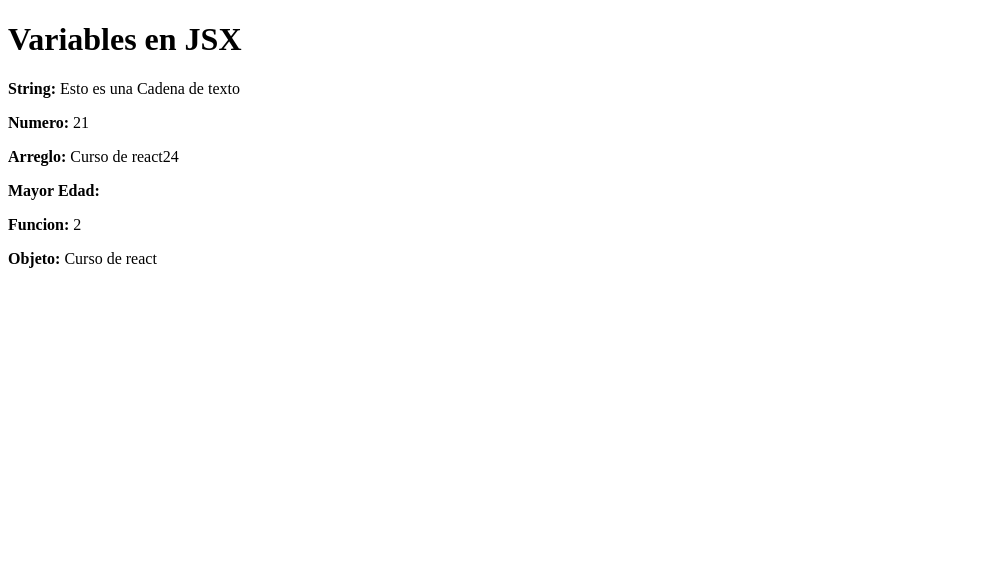
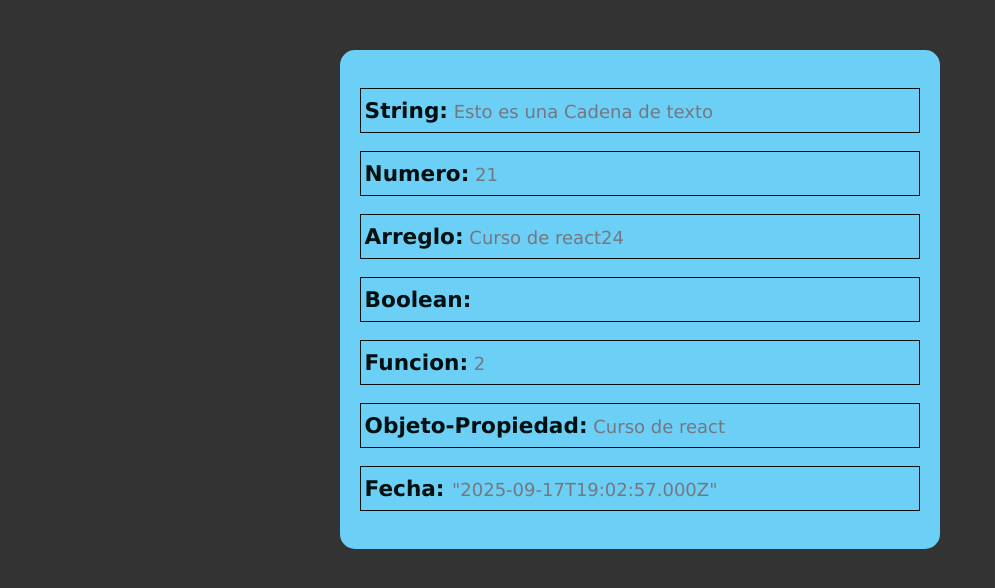
Before and after one commit to Jhonatanisai8/primer-proyecto-react, a React (Vite) app: page / in a window 1280 px wide. Shown: the top 588 px of the page, without its empty margins (0-995 px from the left). Built offline with nearby package versions, Linux system fonts and the light colour scheme.

Commit message:
estilos css

```diff
--- /dev/null
+++ b/src/01-variables/PrimerComponente.css
@@ -0,0 +1,37 @@
+* {
+    font-size: 15px;
+    box-sizing: border-box;
+}
+
+ul {
+    background-color: #6CCFF6;
+    width: 600px;
+    margin: 0 auto;
+    margin-top: 50px;
+    border-radius: 1em;
+    padding: 20px;
+}
+
+li {
+    list-style: none;
+    margin: 1em 0;
+    font-size: 1.2em;
+    font-family: Verdana, Geneva, Tahoma;
+    color: #757780;
+    border: 1px solid #001011;
+    padding: .5em .2em;
+}
+
+strong {
+    color: #001011;
+    font-size: 1.2em;
+    font-family: Verdana, Geneva, Tahoma, sans-serif;
+    transition-property: font-size;
+    transition-duration: 2s;
+    transition-timing-function: ease-in;
+}
+
+li:hover {
+    cursor: pointer;
+    font-size: 1.3em;
+}
--- a/src/main.jsx
+++ b/src/main.jsx
@@ -3,11 +3,13 @@ import { createRoot } from "react-dom/client";
 import { PrimerComponente } from "./01-variables/PrimerComponente";
 import { SegundoComponente } from "./01-variables/SegundoComponente";
 import { ComponenteVariables } from "./01-variables/ComponenteVariables";
-
+// importamos los estilos css
+import "./styles.css";
+import "./01-variables/PrimerComponente.css"
 createRoot(document.getElementById("root")).render(
   <StrictMode>
     {/* <SegundoComponente /> */}
-    {/* <PrimerComponente /> */}
-    <ComponenteVariables />
+    <PrimerComponente />
+    {/* <ComponenteVariables /> */}
   </StrictMode>
 );
--- /dev/null
+++ b/src/styles.css
@@ -0,0 +1,4 @@
+body {
+    background-color: #333;
+    color: #fff;
+}
```
